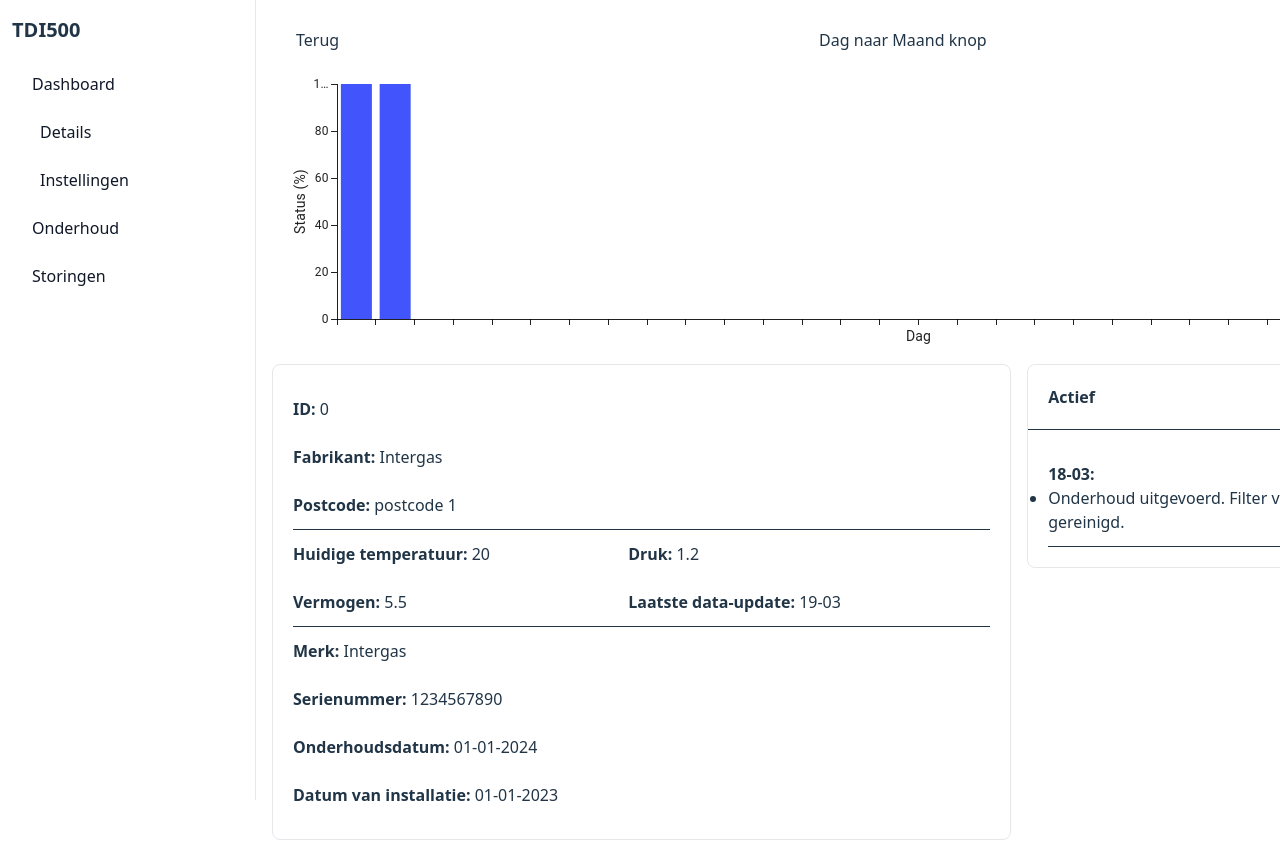
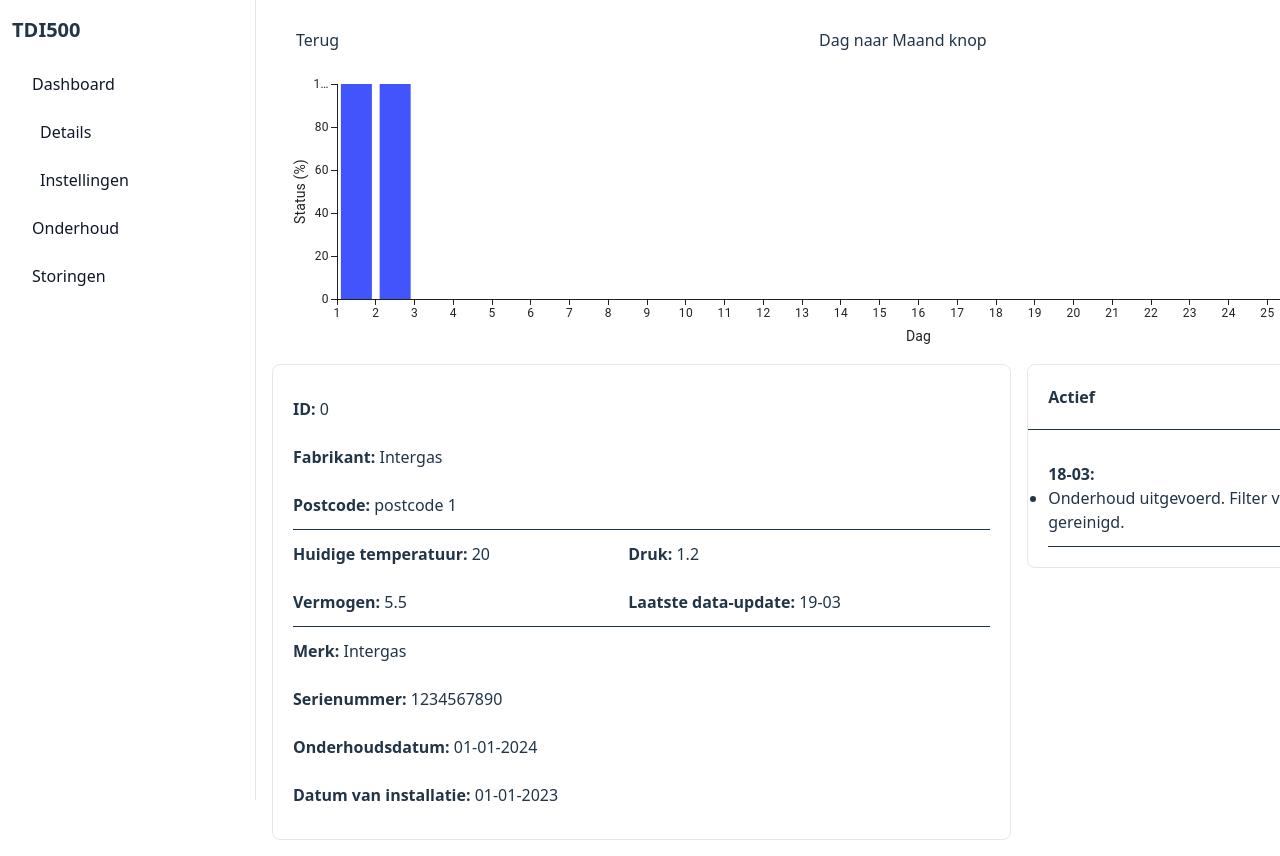
Before and after one commit to CurleyDS/Installateursportaal, a React (Vite) app: page /0 in a window 1280 px wide. Shown: the top 856 px of the page. Built offline with nearby package versions, Linux system fonts and the light colour scheme.

Commit message:
Optimized code

```diff
--- a/src/pages/Details.jsx
+++ b/src/pages/Details.jsx
@@ -29,6 +29,33 @@ function Details() {
     const [pomp, setPomp] = useState({});
     const [currentChartData, setCurrentChartData] = useState([]);
 
+    const chartConfig = {
+        status: {
+            type: "bar",
+            label: "Status (%)",
+            accessor: (item) => (item.status === 200 ? 100 : 0),
+            xAxisKey: "x-band",
+        },
+        temperatuur: {
+            type: "line",
+            label: "Temperatuur (°C)",
+            accessor: (item) => item.temperatuur,
+            xAxisKey: "x-point",
+        },
+        druk: {
+            type: "line",
+            label: "Druk (bar)",
+            accessor: (item) => item.druk,
+            xAxisKey: "x-point",
+        },
+        vermogen: {
+            type: "line",
+            label: "Vermogen (kW)",
+            accessor: (item) => item.vermogen,
+            xAxisKey: "x-point",
+        },
+    };
+
     useEffect(() => {
         const fetchData = async () => {
             fetch('/dummy-data.json')
@@ -58,40 +85,6 @@ function Details() {
 
         fetchData();
     }, []);
-
-    const chartConfig = {
-        status: {
-            type: "bar",
-            label: "Status (%)",
-            accessor: (item) => (item.status === 200 ? 100 : 0),
-        },
-        temperatuur: {
-            type: "line",
-            label: "Temperatuur (°C)",
-            accessor: (item) => item.temperatuur,
-        },
-        druk: {
-            type: "line",
-            label: "Druk (bar)",
-            accessor: (item) => item.druk,
-        },
-        vermogen: {
-            type: "line",
-            label: "Vermogen (kW)",
-            accessor: (item) => item.vermogen,
-        },
-    };
-
-    const currentConfig = chartConfig[selectedFilter];
-
-    const series = [
-        {
-            type: currentConfig.type,
-            data: currentChartData.map(currentConfig.accessor),
-            label: currentConfig.label,
-            xAxisKey: "x-axis-id",
-        },
-    ];
 
     const toggleDropdown = (dropdownId) => {
         let dropdownFilter = document.getElementById(dropdownId);
@@ -164,22 +157,38 @@ function Details() {
                     </div>
                     <ChartContainer
                         dataset={currentChartData}
-                        series={series}
-                        yAxis={[{ id: "y-axis-id" }]}
+                        series={[
+                            {
+                                type: chartConfig[selectedFilter].type,
+                                data: currentChartData.map(chartConfig[selectedFilter].accessor),
+                                label: chartConfig[selectedFilter].label,
+                                xAxisKey: chartConfig[selectedFilter].xAxisKey,
+                            },
+                        ]}
                         xAxis={[
                             {
-                            data: Array.from({ length: 30 }, (_, i) => i + 1), // dagen
-                            scaleType: "band",
-                            id: "x-axis-id",
+                                id: "x-band",
+                                data: Array.from({ length: 30 }, (_, i) => i + 1), // dagen
+                                scaleType: "band",
+                                label: "Dag",
+                                tickPlacement: "start",
+                                tickLabelPlacement: "tick",
+                            },
+                            {
+                                id: "x-point",
+                                data: Array.from({ length: 30 }, (_, i) => i + 1),
+                                scaleType: "point",
+                                position: "none", // hidden axis
                             },
                         ]}
+                        yAxis={[{ id: "y-axis-id" }]}
                         height={300}
                     >
-                        {currentConfig.type === "bar" && <BarPlot />}
-                        {currentConfig.type === "line" && <LinePlot />}
-                        {currentConfig.type === "line" && <MarkPlot />}
-                        <ChartsYAxis label={currentConfig.label} axisId="y-axis-id" />
-                        <ChartsXAxis label="Dag" axisId="x-axis-id" />
+                        {chartConfig[selectedFilter].type === "bar" && <BarPlot />}
+                        {chartConfig[selectedFilter].type === "line" && <LinePlot />}
+                        {chartConfig[selectedFilter].type === "line" && <MarkPlot />}
+                        <ChartsYAxis label={chartConfig[selectedFilter].label} axisId="y-axis-id" />
+                        <ChartsXAxis label="Dag" axisId="x-band" />
                     </ChartContainer>
                 </div>
                 <div className='flex flex-row justify-between items-start w-full gap-4'>
```
